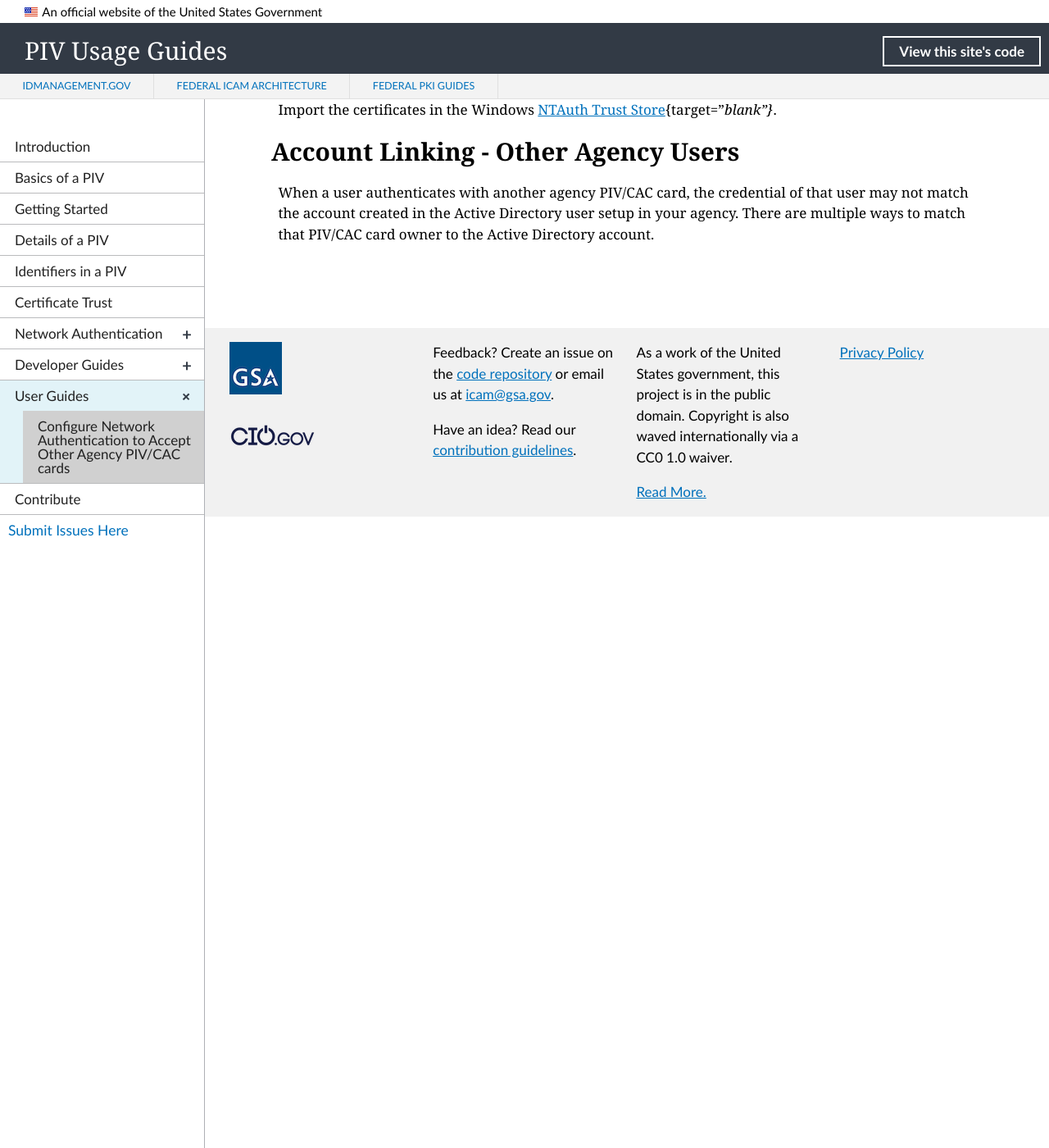
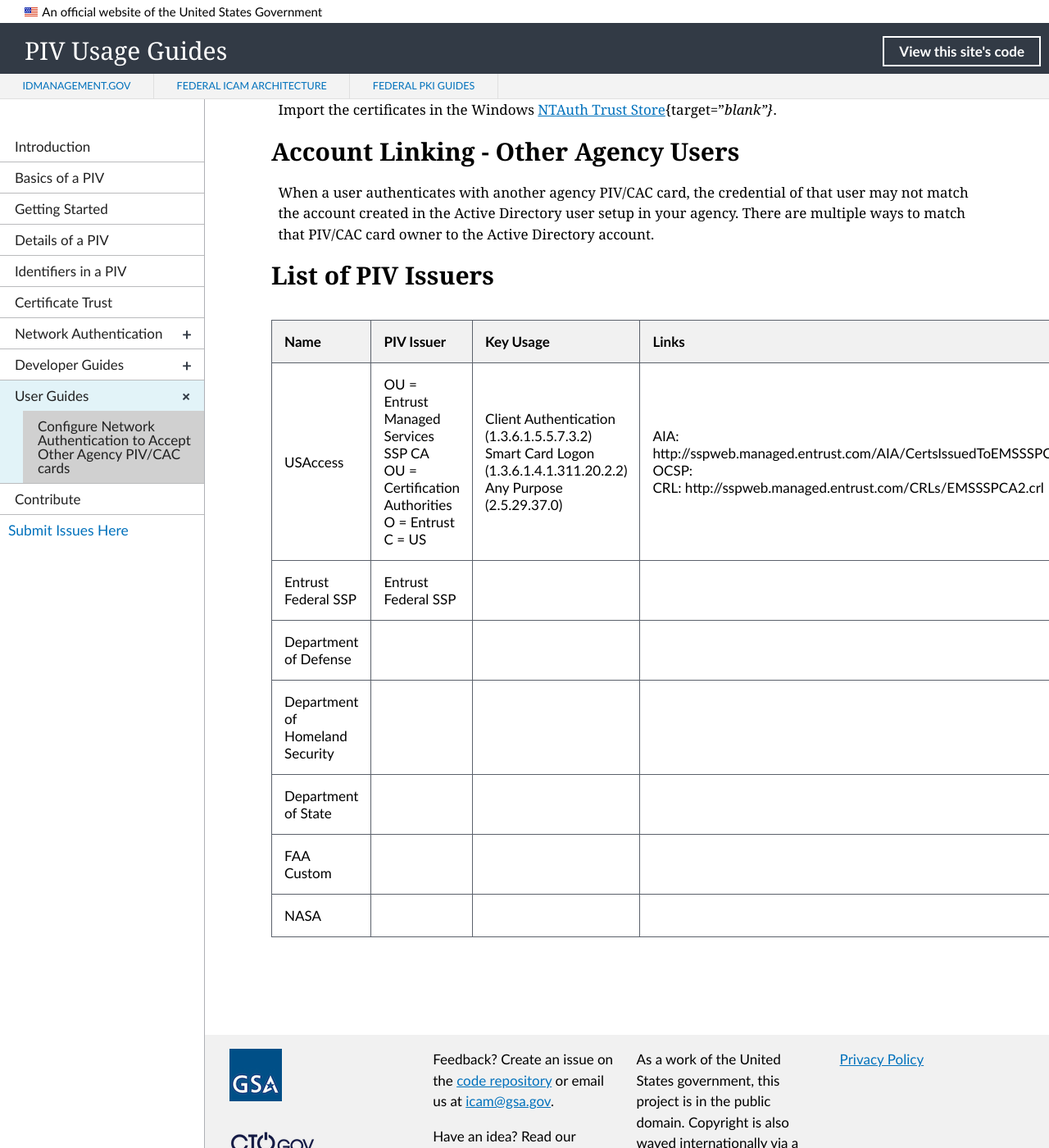
Before and after one commit to GSA/piv-guides, a Jekyll site: the page built from _userconfig/2_networkauth.md, in a window 1280 px wide and 1400 px high, scrolled down 966 px. Shown: the whole window at 82% size. Built offline with Jekyll 4.4.1, drawn with Linux system fonts in a browser that asks for light colours; nearby versions of some CDN libraries; before the commit the page ends 1596 px from its top, so only the background shows below that.

Commit message:
Update 2_networkauth.md

```diff
--- a/_userconfig/2_networkauth.md
+++ b/_userconfig/2_networkauth.md
@@ -31,3 +31,15 @@
 ## Account Linking - Other Agency Users
 
 When a user authenticates with another agency PIV/CAC card, the credential of that user may not match the account created in the Active Directory user setup in your agency. There are multiple ways to match that PIV/CAC card owner to the Active Directory account.
+
+## List of PIV Issuers
+
+| Name | PIV Issuer  | Key Usage | Links |
+|------|-------------|-----------|-------|
+|USAccess|OU = Entrust Managed Services SSP CA <br>OU = Certification Authorities<br> O = Entrust<br> C = US | Client Authentication (1.3.6.1.5.5.7.3.2)<br> Smart Card Logon (1.3.6.1.4.1.311.20.2.2)<br> Any Purpose (2.5.29.37.0) | AIA: http://sspweb.managed.entrust.com/AIA/CertsIssuedToEMSSSPCA.p7c<br> OCSP:<br>  CRL: http://sspweb.managed.entrust.com/CRLs/EMSSSPCA2.crl |
+|Entrust Federal SSP|Entrust Federal SSP|||
+|Department of Defense||||
+|Department of Homeland Security||||
+|Department of State||||
+|FAA Custom||||
+|NASA||||
```
